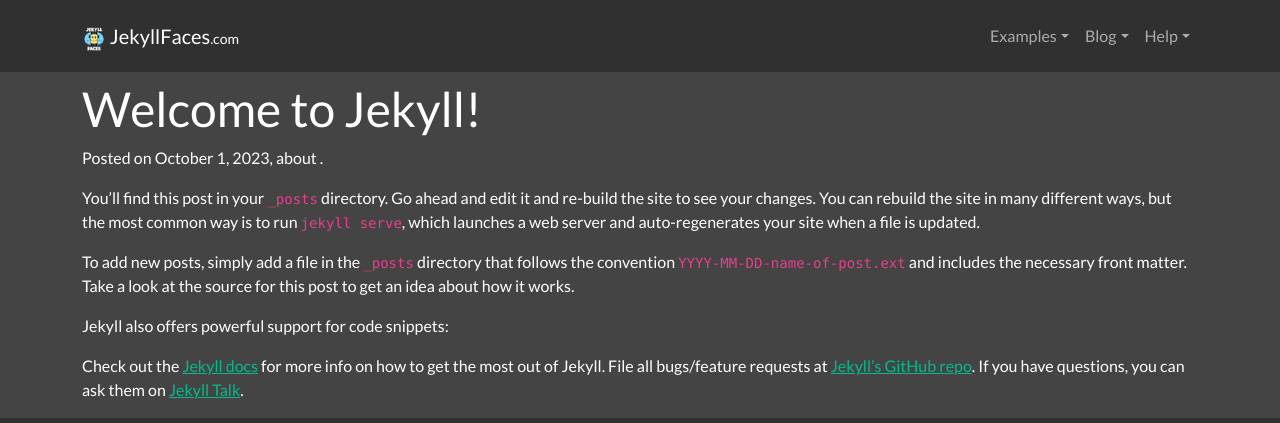
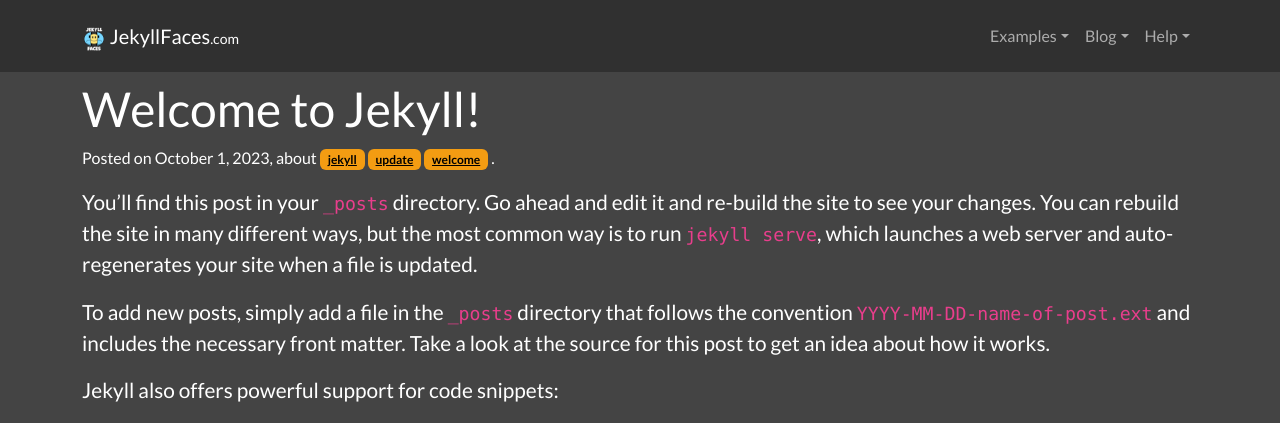
Before and after one commit to groundh0g/jekyllfaces, a Jekyll site: the page built from docs/_posts/2023-10-01-welcome-to-jekyll.md, in a window 1280 px wide, cut to the strip 0-423 px from the top of the page. Built offline with Jekyll 4.4.1, drawn with Linux system fonts in a browser that asks for light colours.

Commit message:
wraps up posts tags

```diff
--- a/docs/_layouts/post.html
+++ b/docs/_layouts/post.html
@@ -11,7 +11,7 @@
 
   <p class="post-meta">
     {% assign date_format = site.minima.date_format | default: "%B %-d, %Y" %}
-    Posted on {{ page.date | date: date_format }}{% if page.author %}, by {{ page.author }}{% endif %}{% if page.categories %}, about {{ page.categories }}{% endif %}.
+    Posted on {{ page.date | date: date_format }}{% if page.author %}, by {{ page.author }}{% endif %}{% if page.tags %}, about {% include providers-blog-nav/common-tags.liquid config=config tags=page.tags %}{% endif %}.
   </p>
 
   <div class="post-content" itemprop="articleBody">
--- a/docs/_sass/jekyllfaces.scss
+++ b/docs/_sass/jekyllfaces.scss
@@ -68,6 +68,10 @@
   background-color: inherit !important;
 }
 
+.post-content {
+  font-size: 1.3em;
+}
+
 .post-content img  {
   width: 80%;
 }
```
